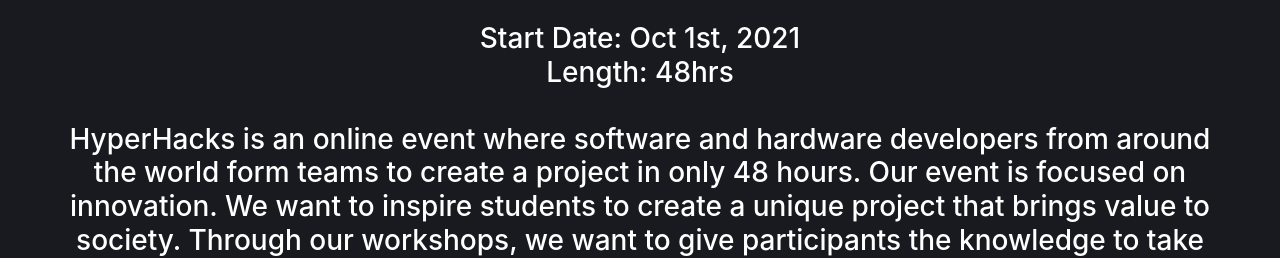
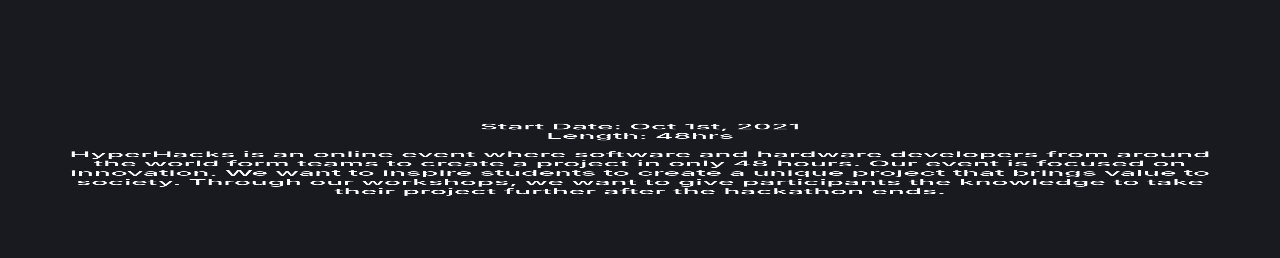
Before and after one commit to HyperHacksHackathon/OctoEnigma, a React (Create React App) app: page / in a window 1280 px wide. Shown: the part 2200-2458 px from the top of the page. Built offline with nearby package versions, Linux system fonts and the light colour scheme; a web font is replaced by a local one.

Commit message:
rotate effect

```diff
--- a/src/App.js
+++ b/src/App.js
@@ -53,11 +53,15 @@
               transform: 'translate(0, -40vh)'
           }}></div>
           {/* <h1>About HyperHacks</h1> */}
+          <div style={{
+            transform: 'rotate3d(1, 0, 0, ' + (this.state.scrollPosition - 2.2) * 130 + 'deg)',
+          }}>
           <h3 className='px-5'>
             Start Date: Oct 1st, 2021 <br></br>
             Length: 48hrs <br></br><br></br>
           HyperHacks is an online event where software and hardware developers from around the world form teams to create a project in only 48 hours. Our event is focused on innovation. We want to inspire students to create a unique project that brings value to society. Through our workshops, we want to give participants the knowledge to take their project further after the hackathon ends.
           </h3>
+          </div>
         </div>
         <Sponsors></Sponsors>
         <Footer></Footer>
```
